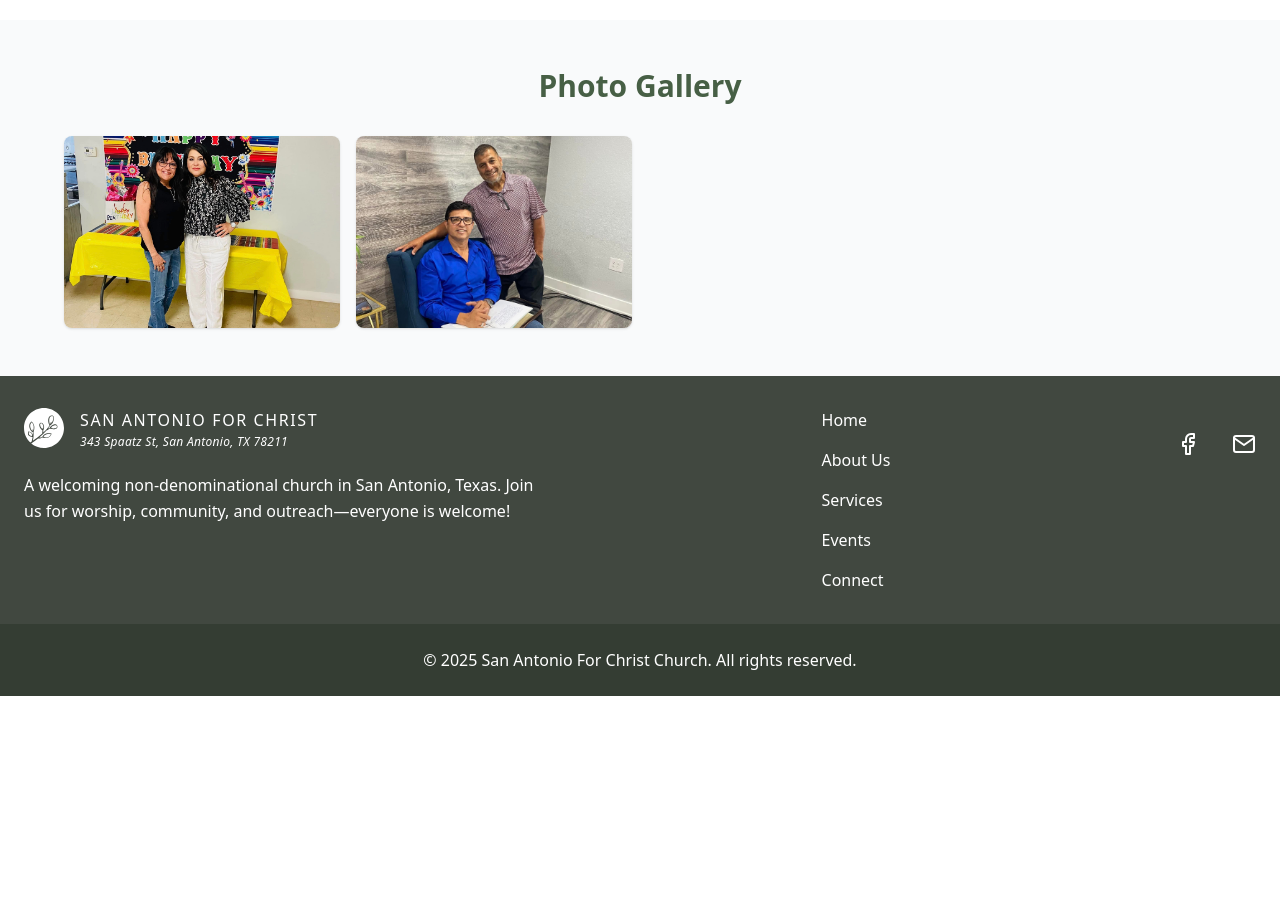
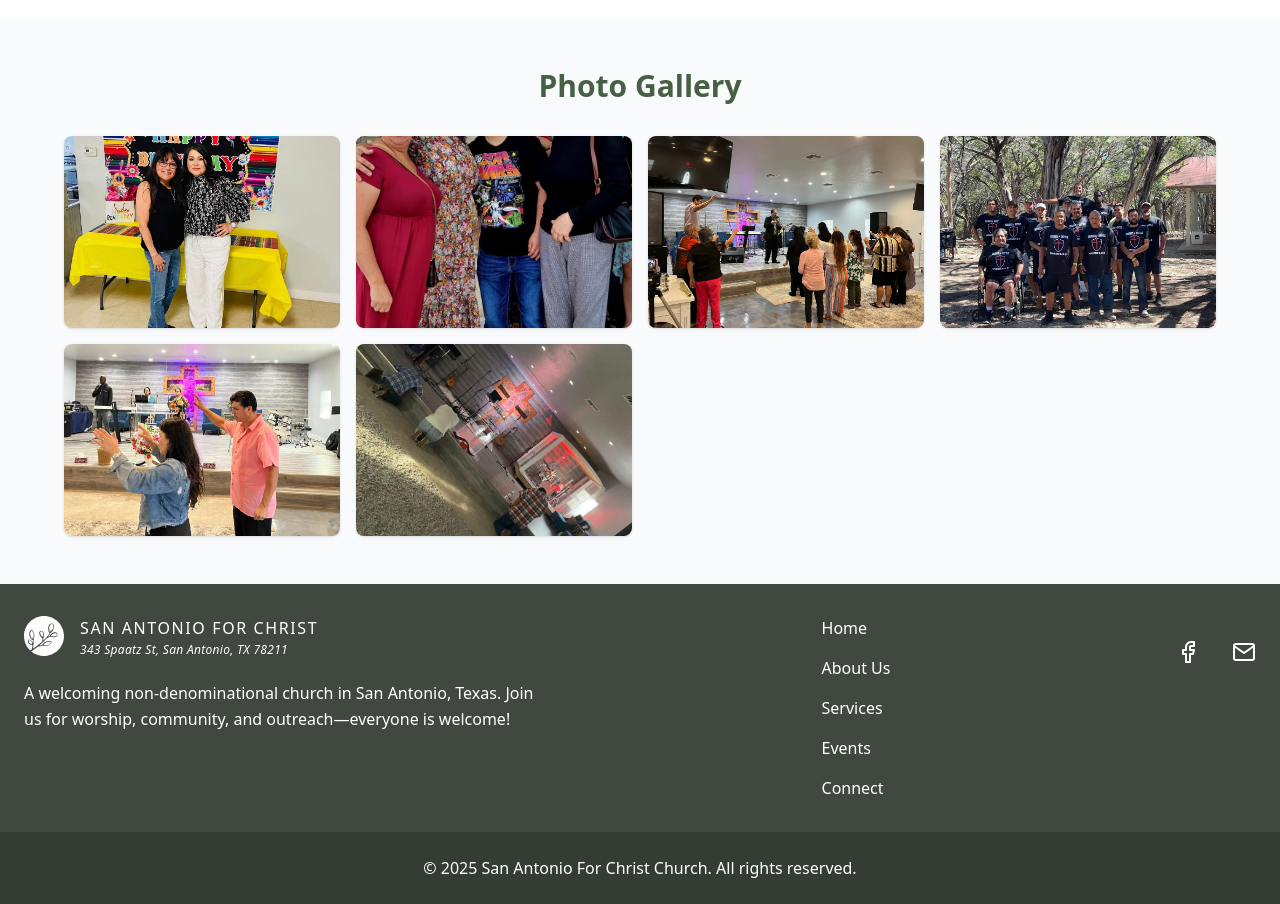
Before and after one commit to lidiads22/San-Antonio-for-christ-church, a Vue app: page /#/messages in a window 1280 px wide. Shown: the part 800-1704 px from the top of the page. Before the commit the page ends 1496 px from the top, so only its background shows below. Built offline with nearby package versions, Linux system fonts and the light colour scheme.

Commit message:
Images added

```diff
--- a/src/pages/messages.vue
+++ b/src/pages/messages.vue
@@ -231,7 +231,20 @@ const isOpen = ref(false)
     <!-- Repeat this block for each photo: just change the src & alt -->
     <div class="group relative overflow-hidden rounded-lg shadow">
       <img
-        src="/src/img/IMG_7780.jpeg"
+        src="/src/img/IMG_7766.jpeg"
+        alt="Youth Worship Night"
+        class="w-full h-48 object-cover transition-transform duration-300 group-hover:scale-105"
+        loading="lazy"
+      />
+      <div
+        class="absolute inset-0 bg-black/0 group-hover:bg-black/40 transition-colors duration-300 flex items-center justify-center"
+      >
+      </div>
+    </div>
+    <!-- …and so on for gallery3.jpg, gallery4.jpg, etc. -->
+     <div class="group relative overflow-hidden rounded-lg shadow">
+      <img
+        src="/src/img/IMG_7777.jpeg"
         alt="Youth Worship Night"
         class="w-full h-48 object-cover transition-transform duration-300 group-hover:scale-105"
         loading="lazy"
@@ -242,7 +255,47 @@ const isOpen = ref(false)
       </div>
     </div>
 
-    <!-- …and so on for gallery3.jpg, gallery4.jpg, etc. -->
+     <!-- …and so on for gallery3.jpg, gallery4.jpg, etc. -->
+     <div class="group relative overflow-hidden rounded-lg shadow">
+      <img
+        src="/src/img/IMG_7760.jpeg"
+        alt="Youth Worship Night"
+        class="w-full h-48 object-cover transition-transform duration-300 group-hover:scale-105"
+        loading="lazy"
+      />
+      <div
+        class="absolute inset-0 bg-black/0 group-hover:bg-black/40 transition-colors duration-300 flex items-center justify-center"
+      >
+      </div>
+    </div>
+
+   <div class="group relative overflow-hidden rounded-lg shadow">
+      <img
+        src="/src/img/IMG_7759.jpeg"
+        alt="Youth Worship Night"
+        class="w-full h-48 object-cover transition-transform duration-300 group-hover:scale-105"
+        loading="lazy"
+      />
+      <div
+        class="absolute inset-0 bg-black/0 group-hover:bg-black/40 transition-colors duration-300 flex items-center justify-center"
+      >
+      </div>
+    </div>
+
+
+   <div class="group relative overflow-hidden rounded-lg shadow">
+      <img
+        src="/src/img/church.jpg"
+        alt="Youth Worship Night"
+        class="w-full h-48 object-cover transition-transform duration-300 group-hover:scale-105"
+        loading="lazy"
+      />
+      <div
+        class="absolute inset-0 bg-black/0 group-hover:bg-black/40 transition-colors duration-300 flex items-center justify-center"
+      >
+      </div>
+    </div>
+
   </div>
 </section>
 
```
